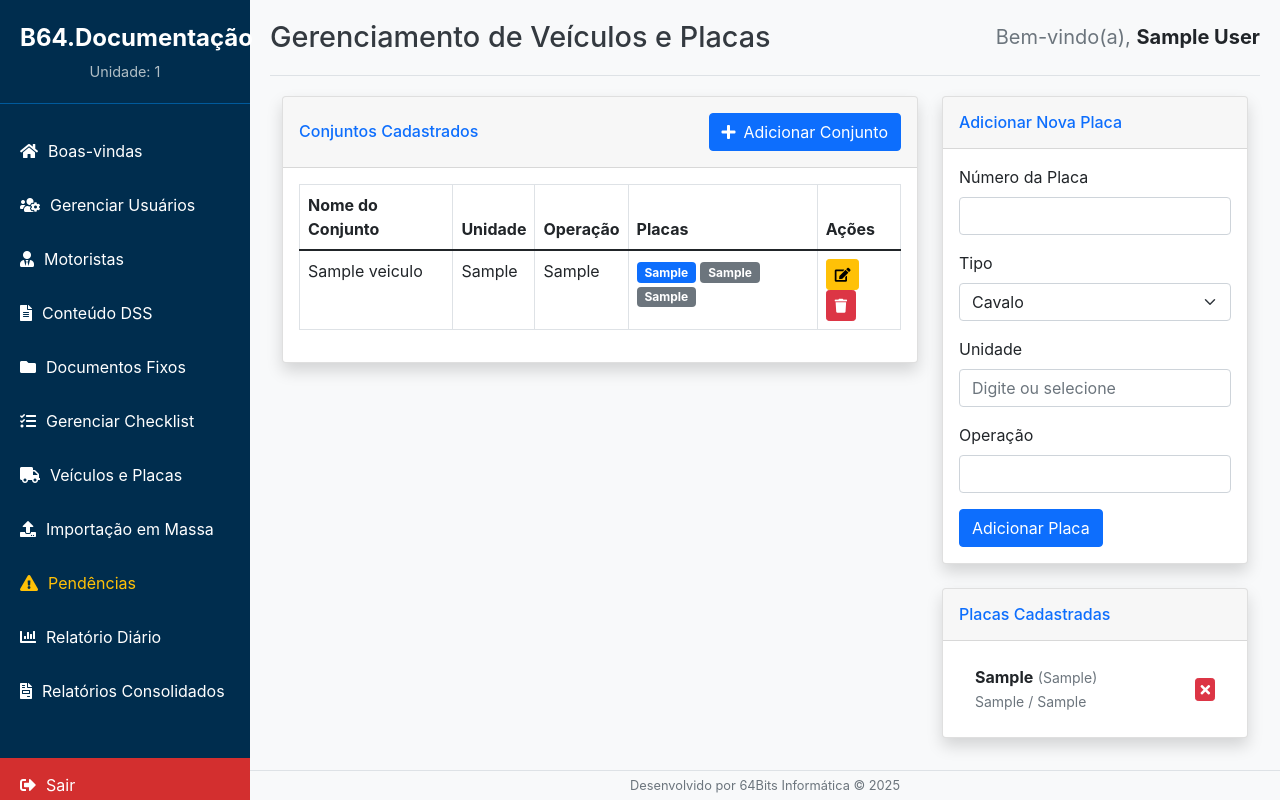
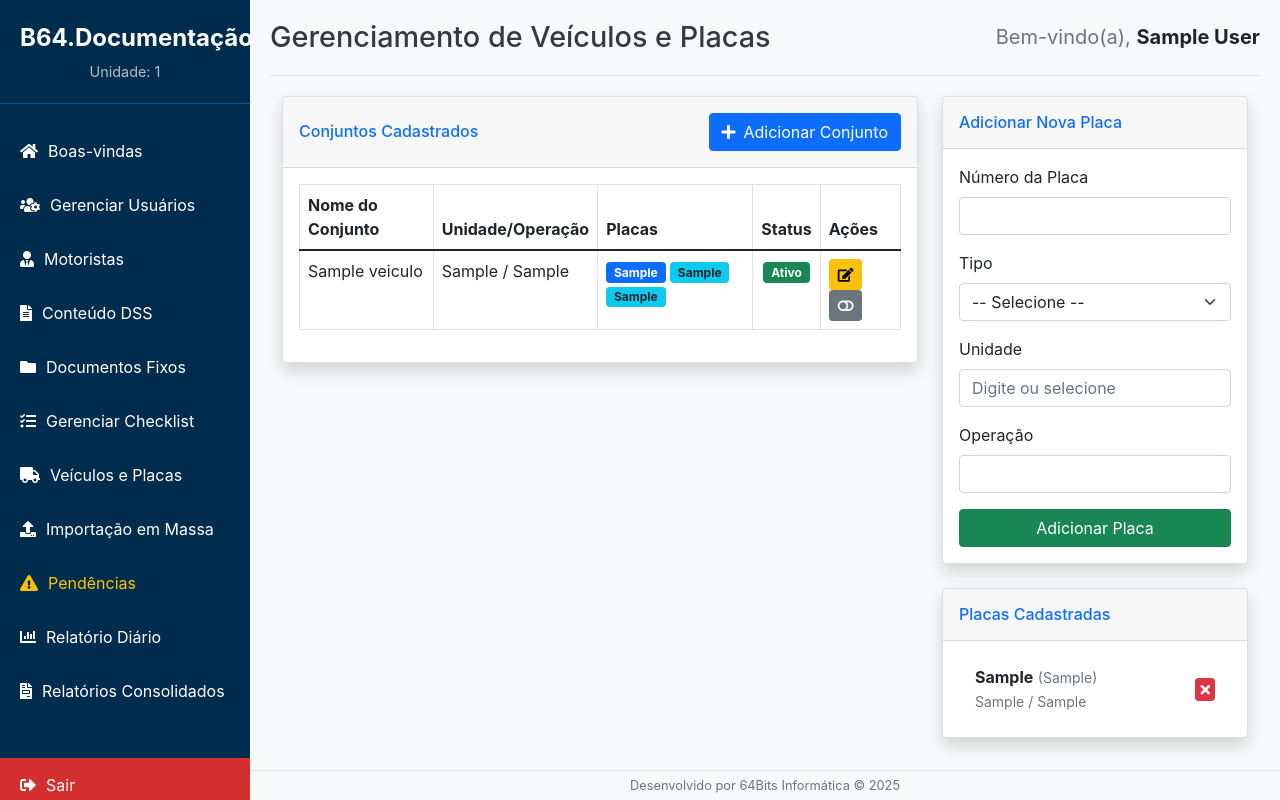
Before and after one commit to transp-admir/dss, a Flask app: page /admin/veiculos in a window 1280 px wide. Run offline with Flask 3, Linux system fonts and the light colour scheme; the visitor is signed in with stand-in values (Sample User, id 1); tables that the repository leaves empty hold one stand-in row (values such as "Sample post").

Commit message:
correcao no bug de apagar o checklist ao desmontar um conjunto

```diff
--- a/app/routes.py
+++ b/app/routes.py
@@ -259,24 +259,26 @@ def veiculos():
     user_role = session.get('role')
     user_unidade = session.get('unidade')
 
-    # Filtra os veículos e placas com base na unidade do usuário
+    # Query base para veículos e placas, filtrando por unidade se necessário
     veiculos_query = Veiculo.query
     placas_query = Placa.query
     if user_role != 'admin':
         veiculos_query = veiculos_query.filter(Veiculo.unidade == user_unidade)
         placas_query = placas_query.filter(Placa.unidade == user_unidade)
 
+    # A lista agora inclui veículos ativos e inativos. A ordenação é feita no template.
     lista_veiculos = veiculos_query.order_by(Veiculo.nome_conjunto).all()
     todas_as_placas = placas_query.order_by(Placa.numero).all()
 
-    # Identifica os IDs de todas as placas que já estão em uso
+    # --- LÓGICA CORRIGIDA: Identifica IDs de placas em uso APENAS em veículos ATIVOS ---
     placas_em_uso_ids = set()
-    for v in Veiculo.query.all(): # Precisamos checar todos os veículos, não apenas os filtrados
+    veiculos_ativos = Veiculo.query.filter_by(ativo=True).all()
+    for v in veiculos_ativos:
         if v.placa_cavalo_id: placas_em_uso_ids.add(v.placa_cavalo_id)
         if v.placa_carreta1_id: placas_em_uso_ids.add(v.placa_carreta1_id)
         if v.placa_carreta2_id: placas_em_uso_ids.add(v.placa_carreta2_id)
 
-    # Cria listas de placas disponíveis para os formulários
+    # Cria listas de placas disponíveis para os formulários de adição/edição
     placas_cavalo_disponiveis = [p for p in todas_as_placas if p.tipo == 'CAVALO' and p.id not in placas_em_uso_ids]
     placas_carreta_disponiveis = [p for p in todas_as_placas if p.tipo == 'CARRETA' and p.id not in placas_em_uso_ids]
 
@@ -288,11 +290,12 @@ def veiculos():
     return render_template(
         'veiculos.html',
         veiculos=lista_veiculos,
-        placas=todas_as_placas, # Lista de todas as placas para a coluna da direita
+        placas=todas_as_placas,
         placas_cavalo_disponiveis=placas_cavalo_disponiveis,
         placas_carreta_disponiveis=placas_carreta_disponiveis,
         unidades_disponiveis=unidades_disponiveis
     )
+
 
 @admin_bp.route('/veiculos/add', methods=['POST'])
 @login_required()
@@ -321,6 +324,22 @@ def add_veiculo():
     if Veiculo.query.filter_by(nome_conjunto=nome_conjunto).first():
         flash(f'Já existe um conjunto com o nome "{nome_conjunto}".', 'danger')
         return redirect(url_for('admin.veiculos'))
+
+    # --- TRAVA DE SEGURANÇA: VERIFICA SE AS PLACAS JÁ ESTÃO EM USO ---
+    placas_selecionadas_ids = {int(p_id) for p_id in [placa_cavalo_id, placa_carreta1_id, placa_carreta2_id] if p_id}
+    placa_em_uso = Veiculo.query.filter(
+        Veiculo.ativo == True,
+        or_(
+            Veiculo.placa_cavalo_id.in_(placas_selecionadas_ids),
+            Veiculo.placa_carreta1_id.in_(placas_selecionadas_ids),
+            Veiculo.placa_carreta2_id.in_(placas_selecionadas_ids)
+        )
+    ).first()
+
+    if placa_em_uso:
+        flash(f'Uma ou mais placas selecionadas já estão em uso no conjunto ativo "{placa_em_uso.nome_conjunto}".', 'danger')
+        return redirect(url_for('admin.veiculos'))
+    # --- FIM DA TRAVA ---
 
     novo_veiculo = Veiculo(
         nome_conjunto=nome_conjunto,
@@ -347,6 +366,27 @@ def edit_veiculo(veiculo_id):
         flash('Você não tem permissão para editar este veículo.', 'danger')
         return redirect(url_for('admin.veiculos'))
 
+    placa_cavalo_id = request.form.get('placa_cavalo_id')
+    placa_carreta1_id = request.form.get('placa_carreta1_id')
+    placa_carreta2_id = request.form.get('placa_carreta2_id')
+
+    # --- TRAVA DE SEGURANÇA: VERIFICA SE AS PLACAS JÁ ESTÃO EM USO EM OUTRO CONJUNTO ---
+    placas_selecionadas_ids = {int(p_id) for p_id in [placa_cavalo_id, placa_carreta1_id, placa_carreta2_id] if p_id}
+    conflito = Veiculo.query.filter(
+        Veiculo.id != veiculo_id,  # Exclui o próprio veículo da verificação
+        Veiculo.ativo == True,
+        or_(
+            Veiculo.placa_cavalo_id.in_(placas_selecionadas_ids),
+            Veiculo.placa_carreta1_id.in_(placas_selecionadas_ids),
+            Veiculo.placa_carreta2_id.in_(placas_selecionadas_ids)
+        )
+    ).first()
+
+    if conflito:
+        flash(f'Uma ou mais placas selecionadas já estão em uso no conjunto ativo "{conflito.nome_conjunto}".', 'danger')
+        return redirect(url_for('admin.veiculos'))
+    # --- FIM DA TRAVA ---
+
     veiculo.nome_conjunto = request.form.get('nome_conjunto')
     veiculo.operacao = request.form.get('operacao')
     veiculo.obs = request.form.get('obs')
@@ -354,14 +394,13 @@ def edit_veiculo(veiculo_id):
     if user_role == 'admin':
         veiculo.unidade = request.form.get('unidade')
 
-    veiculo.placa_cavalo_id = int(request.form.get('placa_cavalo_id')) if request.form.get('placa_cavalo_id') else None
-    veiculo.placa_carreta1_id = int(request.form.get('placa_carreta1_id')) if request.form.get('placa_carreta1_id') else None
-    veiculo.placa_carreta2_id = int(request.form.get('placa_carreta2_id')) if request.form.get('placa_carreta2_id') else None
+    veiculo.placa_cavalo_id = int(placa_cavalo_id) if placa_cavalo_id else None
+    veiculo.placa_carreta1_id = int(placa_carreta1_id) if placa_carreta1_id else None
+    veiculo.placa_carreta2_id = int(placa_carreta2_id) if placa_carreta2_id else None
 
     db.session.commit()
     flash(f'Conjunto "{veiculo.nome_conjunto}" atualizado com sucesso.', 'success')
     return redirect(url_for('admin.veiculos'))
-
 
 
 @admin_bp.route('/placas/add', methods=['POST'])
@@ -404,19 +443,59 @@ def add_placa():
 
 
 
-@admin_bp.route('/veiculos/delete/<int:veiculo_id>', methods=['POST'])
-@login_required()
-def delete_veiculo(veiculo_id):
+@admin_bp.route('/veiculos/toggle_status/<int:veiculo_id>', methods=['POST'])
+@login_required()
+def toggle_veiculo_status(veiculo_id):
     veiculo = Veiculo.query.get_or_404(veiculo_id)
     user_role = session.get('role')
     user_unidade = session.get('unidade')
 
     if user_role != 'admin' and veiculo.unidade != user_unidade:
-        flash('Você não tem permissão para excluir este veículo.', 'danger')
+        flash('Você não tem permissão para alterar este veículo.', 'danger')
         return redirect(url_for('admin.veiculos'))
-    db.session.delete(veiculo)
-    db.session.commit()
-    flash(f'Conjunto "{veiculo.nome_conjunto}" foi excluído.', 'info')
+
+    has_history = ChecklistPreenchido.query.filter_by(veiculo_id=veiculo.id).first()
+
+    if not has_history:
+        db.session.delete(veiculo)
+        db.session.commit()
+        flash(f'Conjunto "{veiculo.nome_conjunto}" foi excluído permanentemente, pois não possuía histórico.', 'info')
+        return redirect(url_for('admin.veiculos'))
+
+    # Se estiver DESATIVANDO (veiculo.ativo é True, será mudado para False)
+    if veiculo.ativo:
+        veiculo.ativo = False
+        if veiculo.motorista:
+            veiculo.motorista.veiculo_id = None
+            flash(f'O motorista {veiculo.motorista.nome} foi desvinculado do conjunto.', 'warning')
+
+        db.session.commit()
+        flash(f'Conjunto "{veiculo.nome_conjunto}" foi desativado e arquivado. O histórico foi mantido.', 'success')
+
+    # Se estiver REATIVANDO (veiculo.ativo é False, será mudado para True)
+    else:
+        # --- TRAVA DE SEGURANÇA NA REATIVAÇÃO ---
+        placas_do_veiculo_ids = {p_id for p_id in [veiculo.placa_cavalo_id, veiculo.placa_carreta1_id, veiculo.placa_carreta2_id] if p_id}
+
+        conflito = Veiculo.query.filter(
+            Veiculo.id != veiculo.id,
+            Veiculo.ativo == True,
+            or_(
+                Veiculo.placa_cavalo_id.in_(placas_do_veiculo_ids),
+                Veiculo.placa_carreta1_id.in_(placas_do_veiculo_ids),
+                Veiculo.placa_carreta2_id.in_(placas_do_veiculo_ids)
+            )
+        ).first()
+
+        if conflito:
+            flash(f'Não foi possível reativar o conjunto "{veiculo.nome_conjunto}". Uma ou mais de suas placas já estão em uso pelo conjunto ativo "{conflito.nome_conjunto}".', 'danger')
+            return redirect(url_for('admin.veiculos'))
+        # --- FIM DA TRAVA DE SEGURANÇA ---
+
+        veiculo.ativo = True
+        db.session.commit()
+        flash(f'Conjunto "{veiculo.nome_conjunto}" foi reativado com sucesso.', 'success')
+
     return redirect(url_for('admin.veiculos'))
 
 
--- a/app/templates/veiculos.html
+++ b/app/templates/veiculos.html
@@ -23,29 +23,40 @@
                             <thead>
                                 <tr>
                                     <th>Nome do Conjunto</th>
-                                    <th>Unidade</th>
-                                    <th>Operação</th>
+                                    <th>Unidade/Operação</th>
                                     <th>Placas</th>
+                                    <th class="text-center">Status</th>
                                     <th>Ações</th>
                                 </tr>
                             </thead>
                             <tbody>
-                                {% for veiculo in veiculos %}
-                                <tr>
-                                    <td>{{ veiculo.nome_conjunto }}</td>
-                                    <td>{{ veiculo.unidade }}</td>
-                                    <td>{{ veiculo.operacao or 'N/A' }}</td>
+                                {% for veiculo in veiculos|sort(attribute='ativo', reverse=True) %}
+                                <tr class="{{ 'table-light text-muted' if not veiculo.ativo }}">
+                                    <td>
+                                        {{ veiculo.nome_conjunto }}
+                                        {% if not veiculo.ativo %}
+                                            <span class="badge bg-secondary">Arquivado</span>
+                                        {% endif %}
+                                    </td>
+                                    <td>{{ veiculo.unidade }} / {{ veiculo.operacao or 'N/A' }}</td>
                                     <td>
                                         {% if veiculo.placa_cavalo %}<span class="badge bg-primary">{{ veiculo.placa_cavalo.numero }}</span>{% endif %}
-                                        {% if veiculo.placa_carreta1 %}<span class="badge bg-secondary">{{ veiculo.placa_carreta1.numero }}</span>{% endif %}
-                                        {% if veiculo.placa_carreta2 %}<span class="badge bg-secondary">{{ veiculo.placa_carreta2.numero }}</span>{% endif %}
+                                        {% if veiculo.placa_carreta1 %}<span class="badge bg-info text-dark">{{ veiculo.placa_carreta1.numero }}</span>{% endif %}
+                                        {% if veiculo.placa_carreta2 %}<span class="badge bg-info text-dark">{{ veiculo.placa_carreta2.numero }}</span>{% endif %}
+                                    </td>
+                                    <td class="text-center">
+                                        {% if veiculo.ativo %}
+                                            <span class="badge bg-success">Ativo</span>
+                                        {% else %}
+                                            <span class="badge bg-danger">Inativo</span>
+                                        {% endif %}
                                     </td>
                                     <td>
                                         <button type="button" class="btn btn-warning btn-sm" data-bs-toggle="modal" data-bs-target="#editVeiculoModal-{{ veiculo.id }}">
                                             <i class="fas fa-edit"></i>
                                         </button>
-                                        <button type="button" class="btn btn-danger btn-sm" data-bs-toggle="modal" data-bs-target="#deleteVeiculoModal-{{ veiculo.id }}">
-                                            <i class="fas fa-trash"></i>
+                                        <button type="button" class="btn btn-{{ 'secondary' if veiculo.ativo else 'success' }} btn-sm" data-bs-toggle="modal" data-bs-target="#toggleStatusVeiculoModal-{{ veiculo.id }}">
+                                            <i class="fas fa-{{ 'toggle-off' if veiculo.ativo else 'toggle-on' }}"></i>
                                         </button>
                                     </td>
                                 </tr>
@@ -60,7 +71,7 @@
         <!-- Coluna para Gerenciamento de Placas -->
         <div class="col-lg-4">
             <div class="card shadow mb-4">
-                <div class="card-header py-3">
+                <div class="card-header py-3 d-flex justify-content-between align-items-center">
                     <h6 class="m-0 font-weight-bold text-primary">Adicionar Nova Placa</h6>
                 </div>
                 <div class="card-body">
@@ -72,6 +83,7 @@
                         <div class="mb-3">
                             <label class="form-label">Tipo</label>
                             <select name="tipo" class="form-select" required>
+                                <option value="" disabled selected>-- Selecione --</option>
                                 <option value="CAVALO">Cavalo</option>
                                 <option value="CARRETA">Carreta</option>
                             </select>
@@ -88,7 +100,7 @@
                             <label class="form-label">Operação</label>
                             <input type="text" class="form-control" name="operacao">
                         </div>
-                        <button type="submit" class="btn btn-primary">Adicionar Placa</button>
+                        <button type="submit" class="btn btn-success w-100">Adicionar Placa</button>
                     </form>
                 </div>
             </div>
@@ -105,7 +117,7 @@
                                     <strong>{{ placa.numero }}</strong> <small class="text-muted">({{ placa.tipo }})</small><br>
                                     <small class="text-muted">{{ placa.unidade }} / {{ placa.operacao or '-' }}</small>
                                 </div>
-                                <form action="{{ url_for('admin.delete_placa', placa_id=placa.id) }}" method="POST" onsubmit="return confirm('Tem certeza que deseja excluir a placa {{placa.numero}}?');">
+                                <form action="{{ url_for('admin.delete_placa', placa_id=placa.id) }}" method="POST" onsubmit="return confirm('Tem certeza que deseja excluir a placa {{placa.numero}}? Esta ação é irreversível e só deve ser feita se a placa nunca foi usada.');">
                                     <button type="submit" class="btn btn-danger btn-sm py-0 px-1"><i class="fas fa-times"></i></button>
                                 </form>
                             </li>
@@ -118,6 +130,13 @@
         </div>
     </div>
 </div>
+
+<!-- Datalist de Unidades para ser Reutilizada -->
+<datalist id="unidades_list">
+    {% for u in unidades_disponiveis %}
+        <option value="{{ u }}">
+    {% endfor %}
+</datalist>
 
 <!-- MODAIS -->
 
@@ -140,11 +159,6 @@
                             <label class="form-label">Unidade</label>
                              {% if session.role == 'admin' %}
                                 <input type="text" class="form-control" name="unidade" list="unidades_list" required>
-                                <datalist id="unidades_list">
-                                    {% for u in unidades_disponiveis %}
-                                        <option value="{{ u }}">
-                                    {% endfor %}
-                                </datalist>
                             {% else %}
                                 <input type="text" class="form-control" name="unidade" value="{{ session.unidade }}" readonly>
                             {% endif %}
@@ -225,12 +239,10 @@
                     <div class="mb-3">
                         <label class="form-label">Placa Cavalo</label>
                         <select name="placa_cavalo_id" class="form-select" required>
-                            <option value="">-- Selecione um cavalo --</option>
-                            {# Mostra a placa atual do veículo, mesmo que já esteja em uso por ele mesmo #}
+                            <option value="">-- Selecione --</option>
                             {% if veiculo.placa_cavalo %}
                                 <option value="{{ veiculo.placa_cavalo.id }}" selected>{{ veiculo.placa_cavalo.numero }} (Atual)</option>
                             {% endif %}
-                            {# Mostra as outras placas de cavalo disponíveis #}
                             {% for p in placas_cavalo_disponiveis %}
                                  <option value="{{ p.id }}">{{ p.numero }}</option>
                             {% endfor %}
@@ -277,22 +289,34 @@
     </div>
 </div>
 
-<!-- Modal de Exclusão de Veículo -->
-<div class="modal fade" id="deleteVeiculoModal-{{ veiculo.id }}" tabindex="-1" aria-hidden="true">
+<!-- Modal de Ativar/Desativar Veículo -->
+<div class="modal fade" id="toggleStatusVeiculoModal-{{ veiculo.id }}" tabindex="-1" aria-hidden="true">
     <div class="modal-dialog">
         <div class="modal-content">
             <div class="modal-header">
-                <h5 class="modal-title">Confirmar Exclusão</h5>
+                <h5 class="modal-title">Confirmar Alteração de Status</h5>
                 <button type="button" class="btn-close" data-bs-dismiss="modal" aria-label="Close"></button>
             </div>
             <div class="modal-body">
-                <p>Tem certeza que deseja excluir o conjunto <strong>{{ veiculo.nome_conjunto }}</strong>?</p>
-                <p class="text-danger">Esta ação não pode ser desfeita.</p>
+                {% if veiculo.ativo %}
+                    <p>Tem certeza que deseja <strong>desativar</strong> o conjunto <strong>{{ veiculo.nome_conjunto }}</strong>?</p>
+                    <p class="text-warning">O conjunto será arquivado e não poderá ser usado em novos checklists. O histórico será mantido.</p>
+                    {% if veiculo.motorista %}
+                        <p class="text-danger">Atenção: O motorista <strong>{{ veiculo.motorista.nome }}</strong> será desvinculado deste conjunto.</p>
+                    {% endif %}
+                {% else %}
+                    <p>Tem certeza que deseja <strong>reativar</strong> o conjunto <strong>{{ veiculo.nome_conjunto }}</strong>?</p>
+                    <p class="text-success">O conjunto ficará disponível para ser vinculado a motoristas novamente.</p>
+                {% endif %}
             </div>
             <div class="modal-footer">
-                <form action="{{ url_for('admin.delete_veiculo', veiculo_id=veiculo.id) }}" method="POST">
+                <form action="{{ url_for('admin.toggle_veiculo_status', veiculo_id=veiculo.id) }}" method="POST">
                     <button type="button" class="btn btn-secondary" data-bs-dismiss="modal">Cancelar</button>
-                    <button type="submit" class="btn btn-danger">Sim, Excluir</button>
+                    {% if veiculo.ativo %}
+                         <button type="submit" class="btn btn-warning">Sim, Desativar</button>
+                    {% else %}
+                        <button type="submit" class="btn btn-success">Sim, Reativar</button>
+                    {% endif %}
                 </form>
             </div>
         </div>
```
Also changed, not shown: app/models.py (+4 -3 lines), migrations/versions/2e1e88c5bc3b_adiciona_soft_delete_para_veiculos.py (added, +42 -0 lines).
